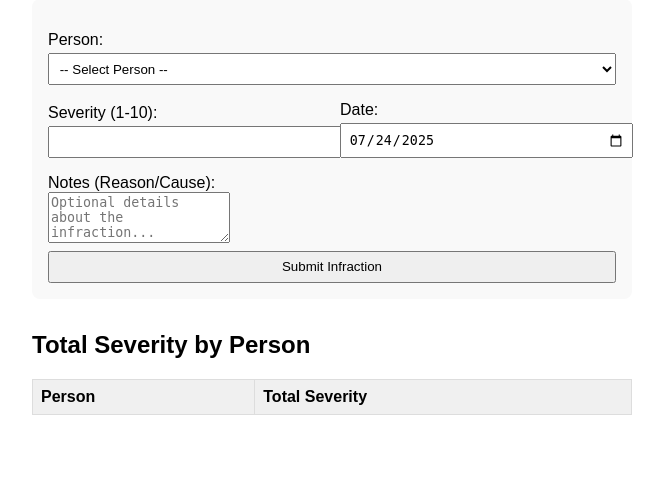
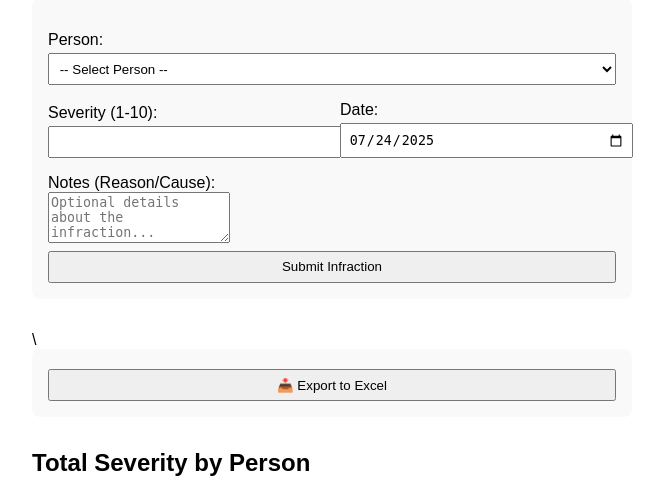
Before and after one commit to lukeysky/Infraction-tracker, a Flask app: page / in a window 1280 px wide. Shown: the part 97-594 px from the top of the page, without its empty margins (308-972 px from the left). Run offline with Flask 3, Linux system fonts and the light colour scheme; lists and menus that the app fills with data are empty.

Commit message:
Update index.html

```diff
--- a/templates/index.html
+++ b/templates/index.html
@@ -82,6 +82,10 @@
 
     <button type="submit">Submit Infraction</button>
   </form>
+\
+<form action="/export" method="get">
+  <button type="submit">📥 Export to Excel</button>
+</form>
 
   <!-- ✅ Totals Table -->
   <h2>Total Severity by Person</h2>
```
